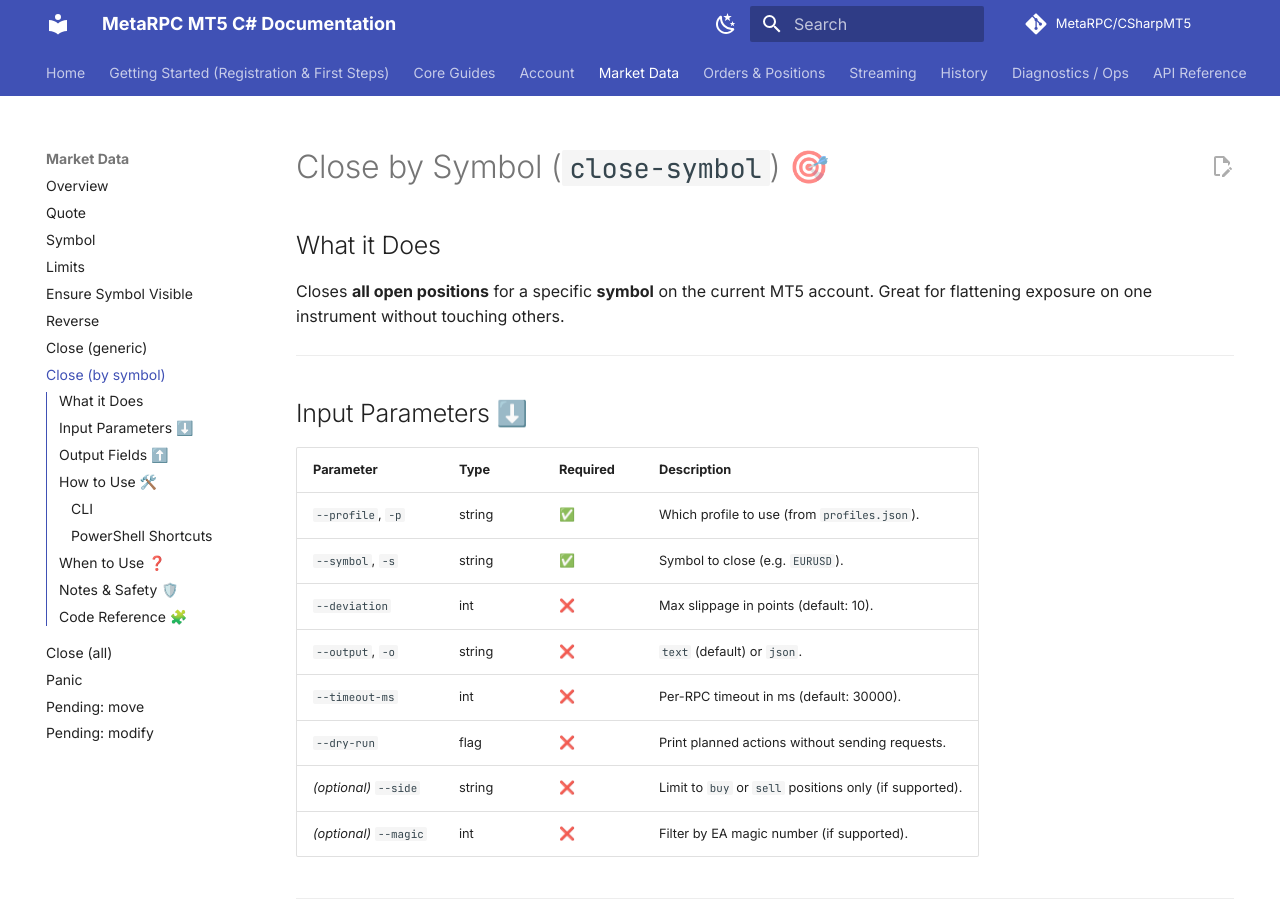
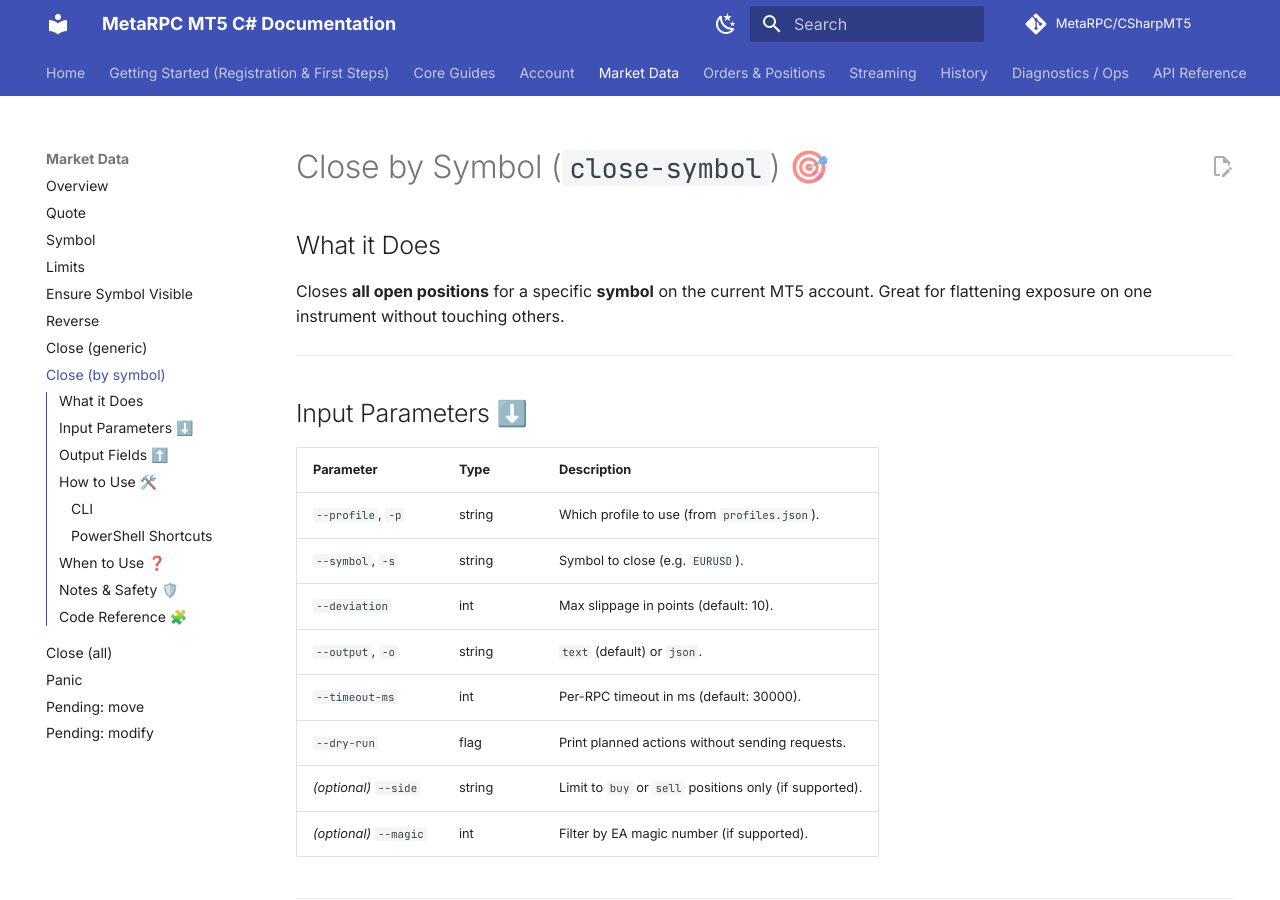
Before and after one commit to MetaRPC/CSharpMT5, an MkDocs documentation site: the page built from docs/Market_Data/Close-symbol.md, in a window 1280 px wide and 900 px high. Built offline with MkDocs 1.6.1 and Material for MkDocs 9.7.7, drawn with Linux system fonts in a browser that asks for light colours; comment, search, counter and statistics services are not loaded.

Commit message:
Update Close-symbol.md

```diff
--- a/docs/Market_Data/Close-symbol.md
+++ b/docs/Market_Data/Close-symbol.md
@@ -9,16 +9,16 @@ Great for flattening exposure on one instrument without touching others.
 
 ## Input Parameters ⬇️
 
-| Parameter              | Type   | Required | Description                                             |
-| ---------------------- | ------ | -------- | ------------------------------------------------------- |
-| `--profile`, `-p`      | string | ✅        | Which profile to use (from `profiles.json`).            |
-| `--symbol`, `-s`       | string | ✅        | Symbol to close (e.g. `EURUSD`).                        |
-| `--deviation`          | int    | ❌        | Max slippage in points (default: 10).                   |
-| `--output`, `-o`       | string | ❌        | `text` (default) or `json`.                             |
-| `--timeout-ms`         | int    | ❌        | Per-RPC timeout in ms (default: 30000).                 |
-| `--dry-run`            | flag   | ❌        | Print planned actions without sending requests.         |
-| *(optional)* `--side`  | string | ❌        | Limit to `buy` or `sell` positions only (if supported). |
-| *(optional)* `--magic` | int    | ❌        | Filter by EA magic number (if supported).               |
+| Parameter              | Type   | Description                                             |
+| ---------------------- | ------ | ------------------------------------------------------- |
+| `--profile`, `-p`      | string | Which profile to use (from `profiles.json`).            |
+| `--symbol`, `-s`       | string | Symbol to close (e.g. `EURUSD`).                        |
+| `--deviation`          | int    | Max slippage in points (default: 10).                   |
+| `--output`, `-o`       | string | `text` (default) or `json`.                             |
+| `--timeout-ms`         | int    | Per-RPC timeout in ms (default: 30000).                 |
+| `--dry-run`            | flag   | Print planned actions without sending requests.         |
+| *(optional)* `--side`  | string | Limit to `buy` or `sell` positions only (if supported). |
+| *(optional)* `--magic` | int    | Filter by EA magic number (if supported).               |
 
 ---
 
```
